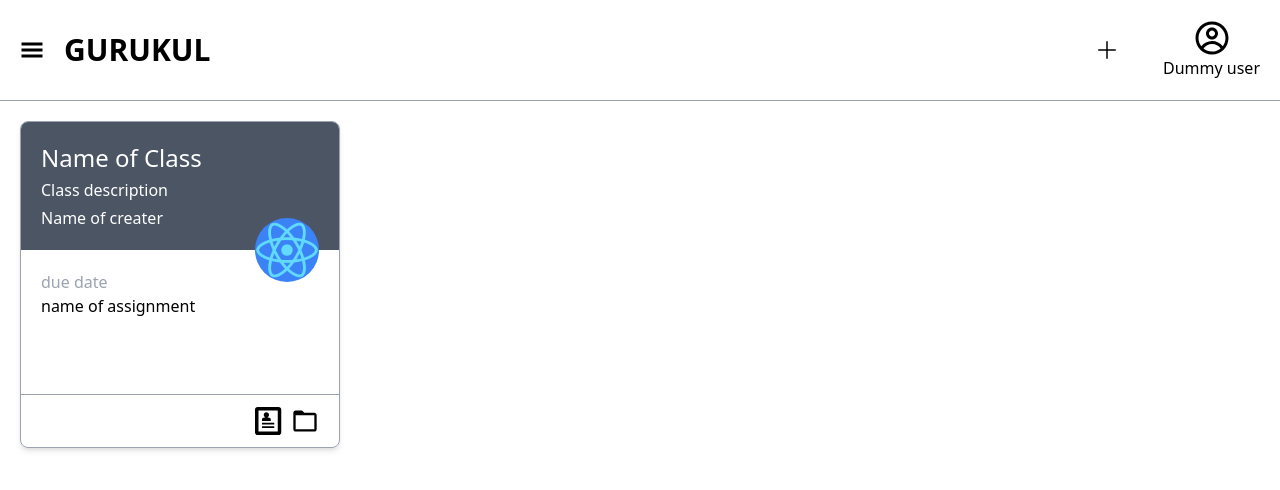
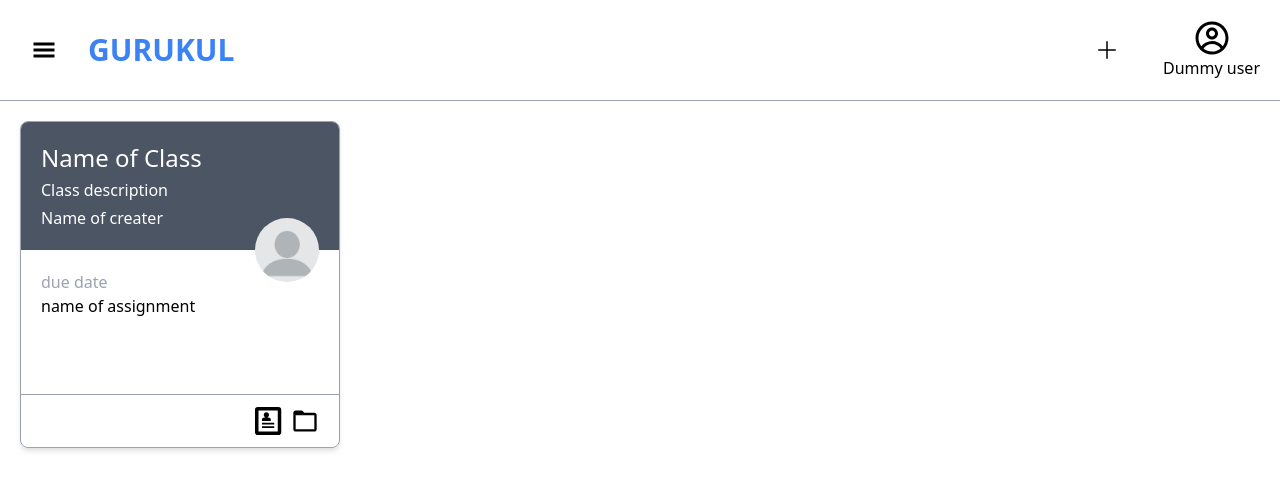
Before and after one commit to AyushJoshi2001/gurukul-frontend, a React (Create React App) app: page /classroom in a window 1280 px wide. Shown: the top 490 px of the page. Built offline with nearby package versions, Linux system fonts and the light colour scheme.

Commit message:
added dropdown to navbar

```diff
--- a/src/component/ClassCard.tsx
+++ b/src/component/ClassCard.tsx
@@ -1,6 +1,7 @@
 import { FC, memo } from "react";
 import { ImProfile } from "react-icons/im";
 import { BiFolder } from "react-icons/bi";
+import dummyProfileImg from "../img/dummy_profile.webp";
 
 interface Props {
   nameOfClass?: string;
@@ -21,7 +22,7 @@ const ClassCard: FC<Props> = (props) => {
       </div>
 
       <img
-        src="logo192.png"
+        src={dummyProfileImg}
         className="absolute w-16 h-16 bg-blue-500 rounded-full right-5 top-24"
         alt=""
       />
--- a/src/component/Navbar.tsx
+++ b/src/component/Navbar.tsx
@@ -9,8 +9,10 @@ const Navbar: FC<Props> = (props) => {
   return (
     <div className="flex justify-between p-5 border-b border-gray-400">
       <div className="flex items-center space-x-5">
-        <GiHamburgerMenu className="w-6 h-6" />
-        <p className="text-3xl font-semibold">GURUKUL</p>
+        <div className="p-3 rounded-full hover:shadow-lg">
+          <GiHamburgerMenu className="w-6 h-6" />
+        </div>
+        <p className="text-3xl font-semibold text-blue-500">GURUKUL</p>
       </div>
       <div className="flex items-center space-x-8">
         <div className="p-3 rounded-full hover:shadow-lg">
```
Also changed, not shown: src/img/dummy_profile.webp (added).
